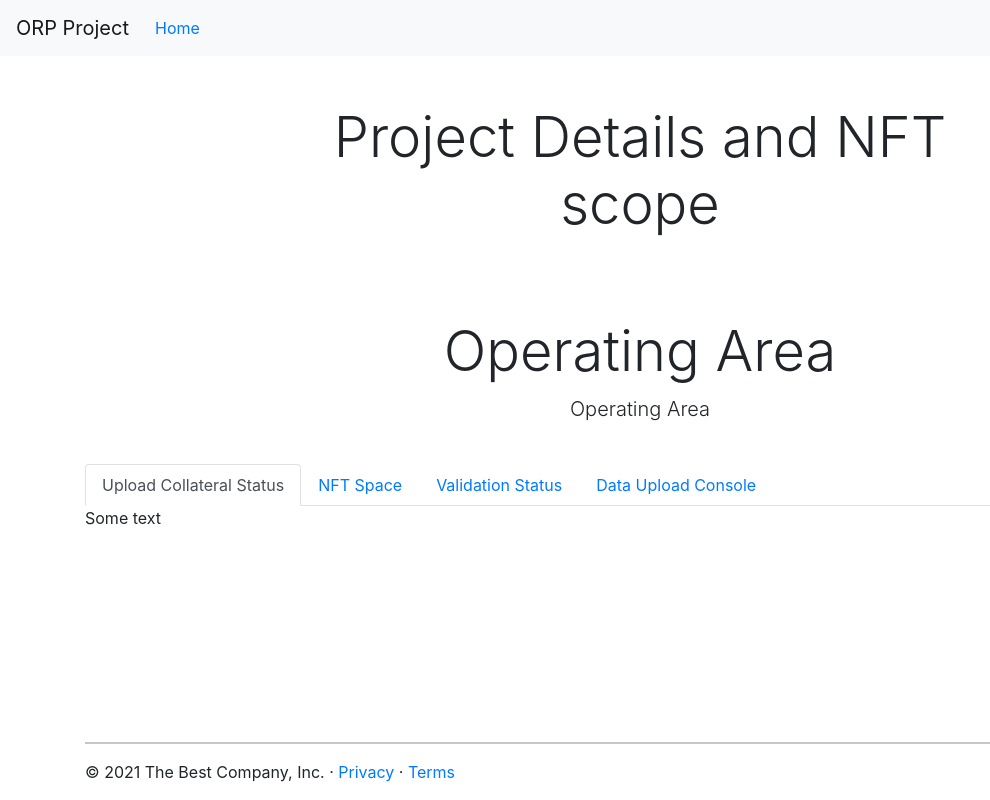
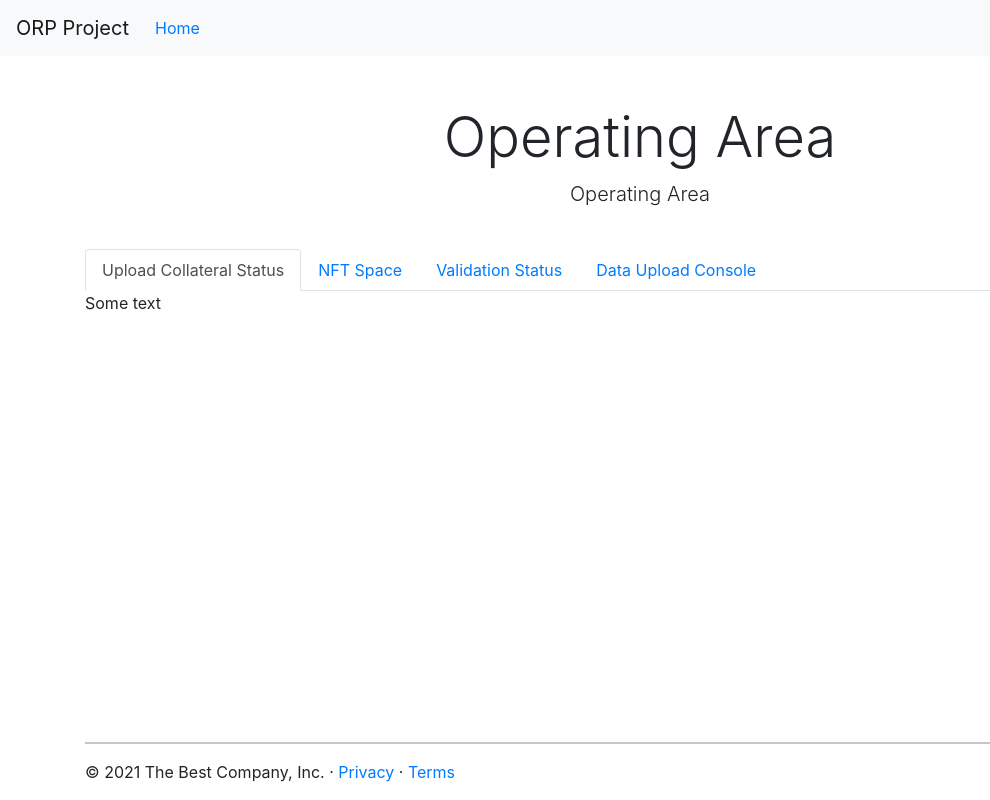
Before and after one commit to Motzart/orp-project, a React (Create React App) app: page /operating-area in a window 1280 px wide. Shown: the whole page, without its empty margins (0-990 px from the left). Built offline with nearby package versions, Linux system fonts and the light colour scheme.

Commit message:
added btn submit for project

```diff
--- a/src/App.js
+++ b/src/App.js
@@ -12,7 +12,6 @@ import Declaimer from './screen/Disclaimer';
 import NewProject from './screen/NewProject';
 import Login from './screen/Login';
 import AccountSetup from './screen/AccountSetup';
-import Bond from './screen/Bond';
 import Mint from './screen/Mint';
 import PjContainer from "./container/PJContainer";
 
@@ -27,7 +26,7 @@ function App() {
           <Route exact path="/new-project" component={NewProject} />
           <Route exact path="/project-details" component={PjContainer} />
           <Route exact path="/login" component={Login} />
-          <Route exact path="/bond" component={Bond} />
+          {/*<Route exact path="/bond" component={Bond} />*/}
           <Route exact path="/bond" component={Mint} />
         </Switch>
       </Layout>
--- a/src/container/PJContainer/PJContainer.js
+++ b/src/container/PJContainer/PJContainer.js
@@ -4,6 +4,7 @@ import {Container,Accordion,Card,Button} from 'react-bootstrap';
 import PLocation from "../../screen/PLocation";
 import ReforeData from "../../screen/ReforeData";
 import PInitiation from "../../screen/PInitiation";
+import {Link} from "react-router-dom";
 
 const PjContainer = () => {
     return (
@@ -59,6 +60,8 @@ const PjContainer = () => {
                     </Accordion.Collapse>
                 </Card>
             </Accordion>
+            <Link className="w-100 btn btn-lg btn-primary" to="/bond">Upload Project</Link>
+
         </Container>
     );
 };
--- a/src/screen/OperatingArea.js
+++ b/src/screen/OperatingArea.js
@@ -6,9 +6,6 @@ const OperatingArea = () => {
 
   return (
     <Container>
-      <div className="pricing-header px-3 py-3 pt-md-5 pb-md-4 mx-auto text-center">
-        <h1 className="display-4">Project Details and NFT scope</h1>
-      </div>
       <div className="pricing-header px-3 py-3 pt-md-5 pb-md-4 mx-auto text-center">
         <h1 className="display-4">Operating Area</h1>
         <p className="lead">Operating Area</p>
```
